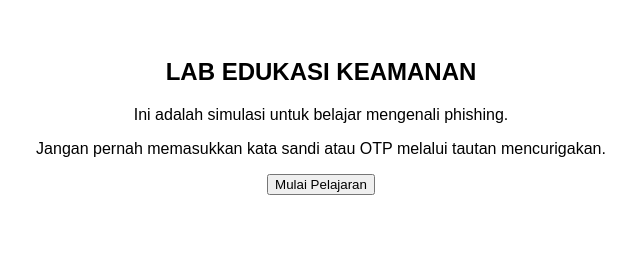
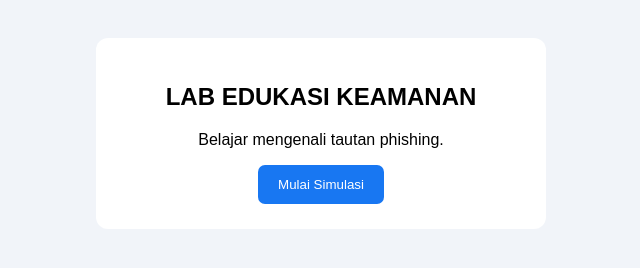
Before and after one commit to yadibngklmotor-cmd/Lab-konsultasi, a plain HTML site: page index.html in a window 1280 px wide. Shown: the whole page, without its empty margins (319-959 px from the left). Drawn offline with Linux system fonts and the light colour scheme.

Commit message:
Update index.html

```diff
--- a/index.html
+++ b/index.html
@@ -1,13 +1,51 @@
+
 <!DOCTYPE html>
 <html lang="id">
 <head>
 <meta charset="UTF-8">
+<meta name="viewport" content="width=device-width, initial-scale=1">
 <title>Lab Edukasi Keamanan</title>
+<style>
+body {
+  font-family: Arial;
+  text-align: center;
+  padding: 30px;
+  background: #f1f4f9;
+}
+.box {
+  background: white;
+  padding: 25px;
+  border-radius: 12px;
+  max-width: 400px;
+  margin: auto;
+}
+button {
+  padding: 12px 20px;
+  background: #1877f2;
+  color: white;
+  border: 0;
+  border-radius: 7px;
+}
+</style>
 </head>
-<body style="font-family:Arial;text-align:center;padding:30px">
+<body>
+<div class="box">
 <h2>LAB EDUKASI KEAMANAN</h2>
-<p>Ini adalah simulasi untuk belajar mengenali phishing.</p>
-<p>Jangan pernah memasukkan kata sandi atau OTP melalui tautan mencurigakan.</p>
-<button onclick="alert('Pelajaran: selalu periksa alamat situs sebelum masuk!')">Mulai Pelajaran</button>
+<p>Belajar mengenali tautan phishing.</p>
+
+<button onclick="pelajaran()">Mulai Simulasi</button>
+
+<div id="hasil"></div>
+</div>
+
+<script>
+function pelajaran() {
+ document.getElementById("hasil").innerHTML =
+ "<h3>⚠️ Waspada Phishing!</h3>" +
+ "<p>Halaman login palsu dapat digunakan untuk mencuri akun.</p>" +
+ "<p>Periksa alamat situs sebelum memasukkan data.</p>" +
+ "<p>Jangan pernah membagikan kata sandi atau OTP.</p>";
+}
+</script>
 </body>
 </html>
```
